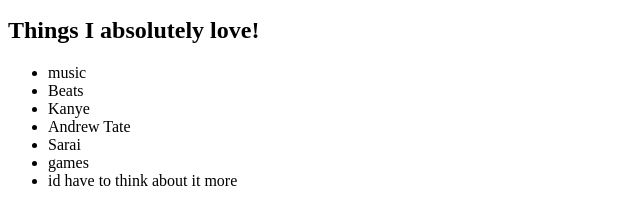
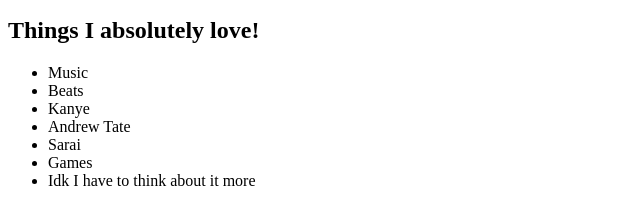
Before and after one commit to hazti123/hazti123.github.io, a plain HTML site: page index.html in a window 1280 px wide. Shown: the part 134-358 px from the top of the page, 0-640 px from the left. Drawn offline with Linux system fonts and the light colour scheme.

Commit message:
Update index.html

```diff
--- a/index.html
+++ b/index.html
@@ -7,13 +7,13 @@
    <section>
      <h1>Things I absolutely love!</h1>
      <ul>
-       <li>music</li>
+       <li>Music</li>
        <li>Beats</li>
        <li>Kanye</li>
        <li>Andrew Tate</li>
        <li>Sarai</li>
-       <li>games</li>
-       <li>id have to think about it more</li>
+       <li>Games</li>
+       <li>Idk I have to think about it more</li>
      </ul>
       </section>
     </main>
```
